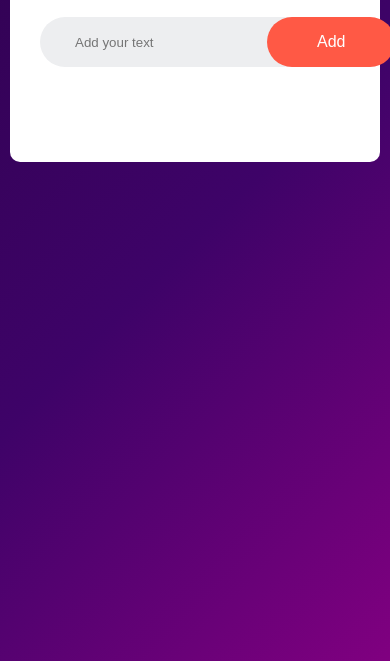
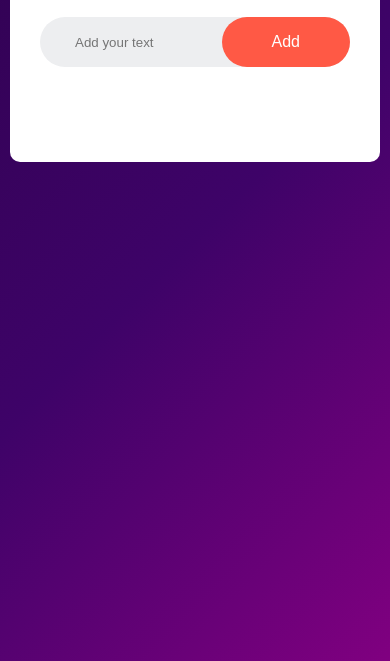
Before and after one commit to prachii79/to-do_list, a plain HTML site: page index.html in a window 390 px wide. Shown: the part 183-844 px from the top of the page. Drawn offline with Linux system fonts and the light colour scheme.

Commit message:
responsiveness added

```diff
--- a/styles.css
+++ b/styles.css
@@ -4,16 +4,19 @@
     font-family: 'Poppins', sans-serif;
     box-sizing: border-box;
 }
+body{
+    background-image: linear-gradient(135deg, rgb(47, 2, 79), rgb(62, 3, 104), purple );}
 .container{
     width: 100%;
+    min-width: 360px;
     min-height: 100vh;
-    background-image: linear-gradient(135deg, rgb(47, 2, 79), rgb(62, 3, 104), purple );
     padding: 10px;
 }
 .to-do{
     background-color: #fff;
     width: 100%;
     max-width: 540px;
+    min-width: 340px;
     height:auto;
     margin: 100px auto 20px;
     padding: 40px 30px 70px;
@@ -45,6 +48,7 @@ input{
     outline: none;
     padding: 15px;
     font-weight: 14px;
+    min-width: 20vw;
 }
 button{
     border: none;
@@ -55,6 +59,7 @@ button{
     font-size: 16px;
     border-radius: 30px;
     cursor: pointer;
+    min-width: 10vw;
 }
 ul li{
     list-style: none;
```
